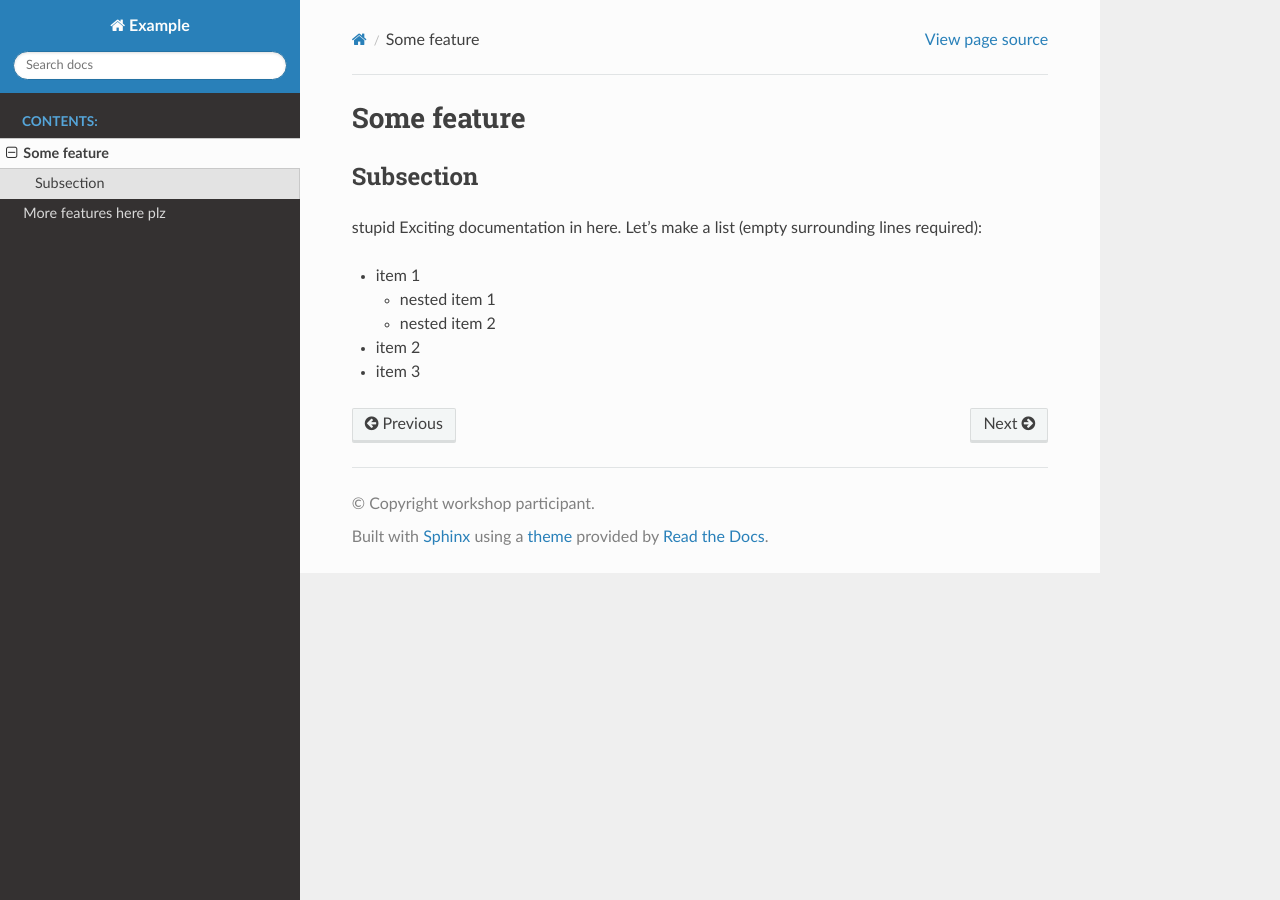
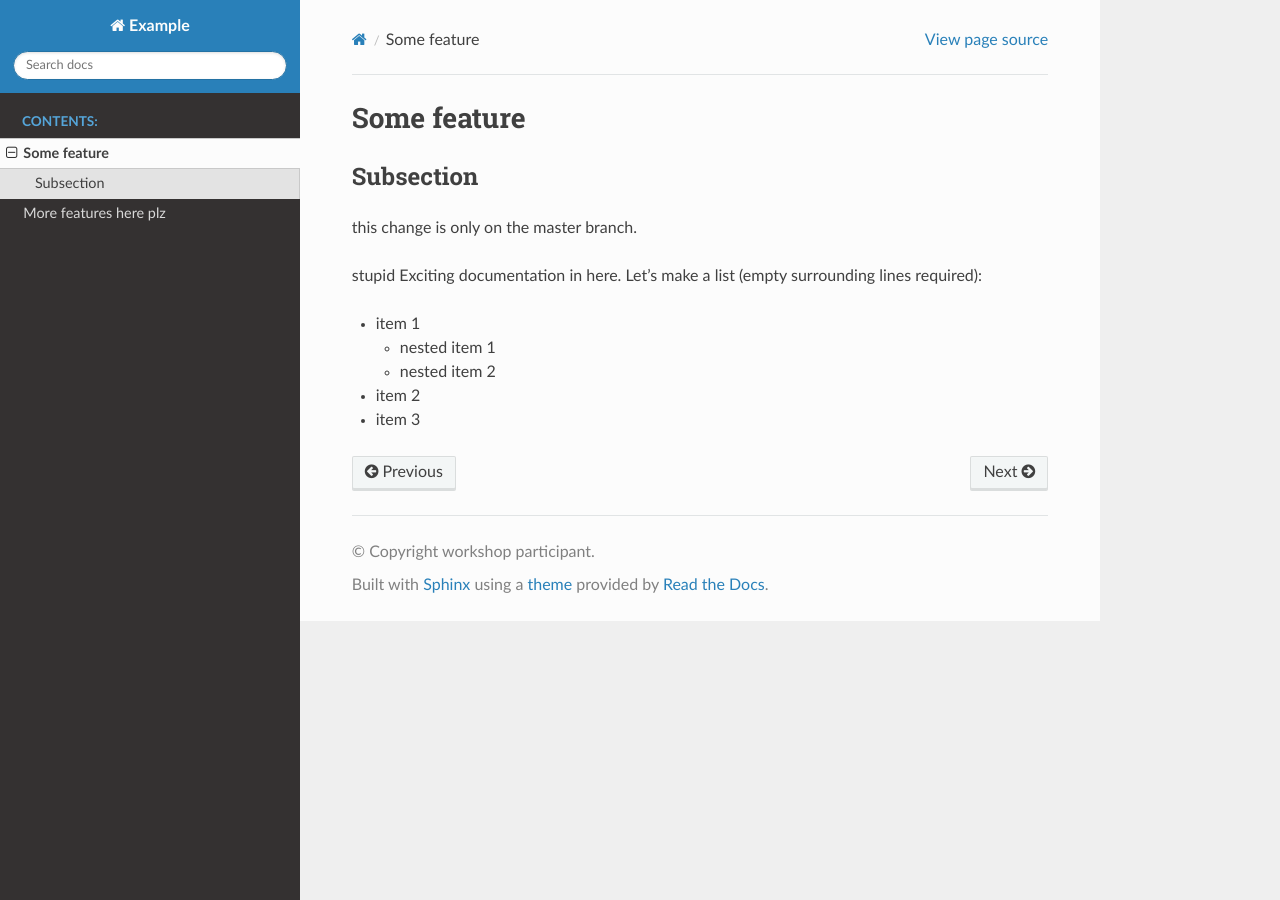
Before and after one commit to rerpha/sphinx-test, a Sphinx documentation site: the page built from doc/some-feature.md, in a window 1280 px wide. Built offline with Sphinx 7.4.7 and the Read the Docs theme 3.1.0, drawn with Linux system fonts in a browser that asks for light colours.

Commit message:
Update some-feature.md

```diff
--- a/doc/some-feature.md
+++ b/doc/some-feature.md
@@ -1,6 +1,8 @@
 # Some feature
 
 ## Subsection
+
+this change is only on the master branch.
 
 stupid
 Exciting documentation in here.
```
